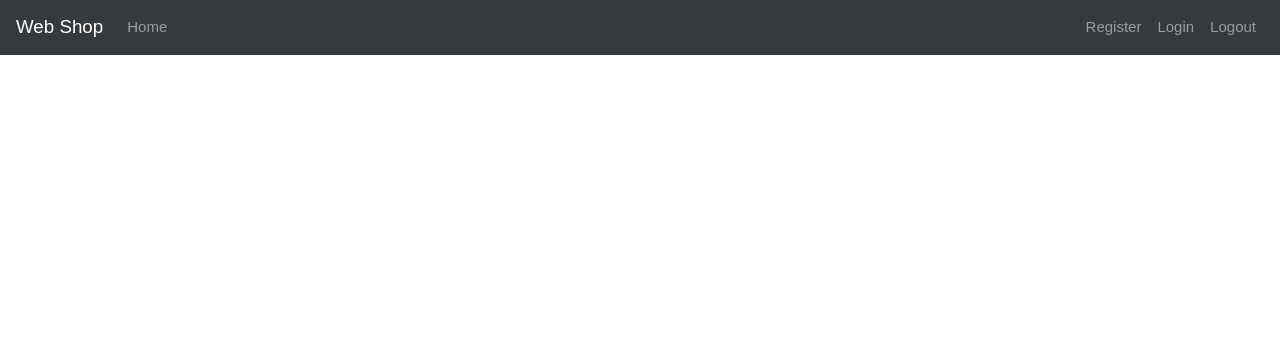
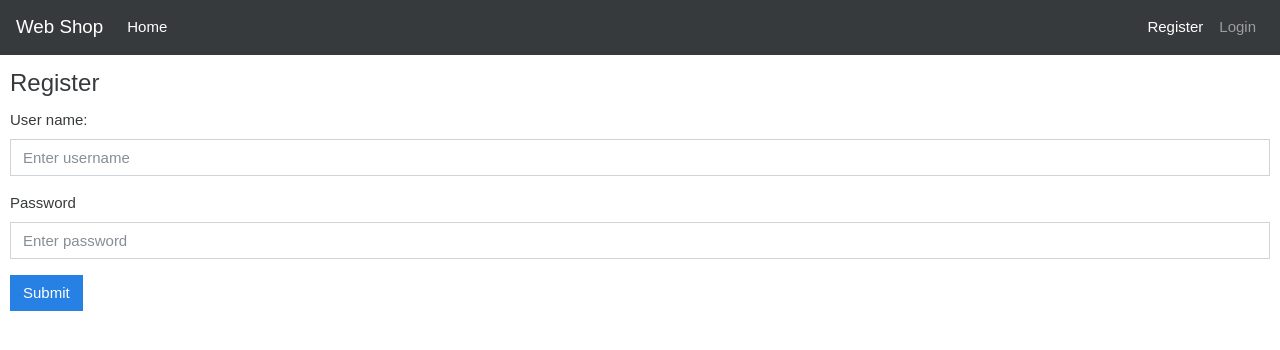
Before and after one commit to andreybozhkov/web-shop, a React (Create React App) app: page /register in a window 1280 px wide. Shown: the top 350 px of the page. Built offline with nearby package versions, Linux system fonts and the light colour scheme.

Commit message:
ADDED register login logout functionality

```diff
--- a/src/App.js
+++ b/src/App.js
@@ -3,15 +3,40 @@ import {Route} from 'react-router-dom';
 
 import Home from './components/home/Home';
 import Header from './components/common/Header';
+import RegisterForm from './components/user/RegisterForm';
+import Logout from './components/user/Logout';
+import LoginForm from './components/user/LoginForm';
 
 class App extends Component {
+  constructor(props){
+    super(props);
+
+    this.state = { isLoggedIn: false };
+
+    this.loggedInChecker = this.loggedInChecker.bind(this);
+  }
+
+  componentDidMount() {
+    this.loggedInChecker();
+  }
+
+  loggedInChecker() {
+    if (sessionStorage.authtoken) {
+      this.setState({ isLoggedIn: true });
+    }
+    else if (!sessionStorage.authtoken) {
+      this.setState({ isLoggedIn: false });
+    }
+  }
+
   render() {
     return (
       <div>
-        <Header />
-        <div>
-          <Route path='/' exact component={Home}/>
-        </div>
+        <Header isLoggedIn={this.state.isLoggedIn} />
+        <Route path='/' exact component={Home}/>
+        <Route path='/register' exact render={(props) => <RegisterForm {...props} handleLoginProp={this.loggedInChecker} />} />
+        <Route path='/login' exact render={(props) => <LoginForm {...props} handleLoginProp={this.loggedInChecker} />} />
+        <Route path='/logout' render={(props) => <Logout {...props} handleLogoutProp={this.loggedInChecker} />} />
       </div>
     );
   }
--- a/src/components/common/Header.jsx
+++ b/src/components/common/Header.jsx
@@ -1,11 +1,13 @@
 import React, {Component} from 'react';
+import {NavLink} from 'react-router-dom';
+import {Link} from 'react-router-dom';
 import '../../style/header.css';
 
 export default class Header extends Component {
     render() {
         return (
             <nav className="navbar navbar-expand-lg navbar-dark bg-dark">
-                <a className="navbar-brand" href="/">Web Shop</a>
+                <NavLink className="navbar-brand" to="/">Web Shop</NavLink>
                 <button className="navbar-toggler" type="button" data-toggle="collapse" data-target="#navbarColor02" aria-controls="navbarColor02" aria-expanded="false" aria-label="Toggle navigation">
                     <span className="navbar-toggler-icon"></span>
                 </button>
@@ -13,21 +15,21 @@ export default class Header extends Component {
                 <div className="collapse navbar-collapse" id="navbarColor02">
                     <ul className="navbar-nav mr-auto">
                         <li className="nav-item">
-                            <a className="nav-link" href="/">Home</a>
+                            <NavLink className="nav-link" to="/">Home</NavLink>
                         </li>
                     </ul>
                 </div>
 
                 <ul className="navbar-nav mr-auto authentication">
-                    <li className="nav-item">
-                        <a className="nav-link" href="/register">Register</a>
-                    </li>
-                    <li className="nav-item">
-                        <a className="nav-link" href="/login">Login</a>
-                    </li>
-                    <li className="nav-item">
-                        <a className="nav-link" href="/logout">Logout</a>
-                    </li>
+                    {this.props.isLoggedIn === false && <li className="nav-item">
+                        <NavLink className="nav-link" to="/register">Register</NavLink>
+                    </li>}
+                    {this.props.isLoggedIn === false && <li className="nav-item">
+                        <NavLink className="nav-link" to="/login">Login</NavLink>
+                    </li>}
+                    {this.props.isLoggedIn === true && <li className="nav-item">
+                        <Link className="nav-link" to="/logout">Logout</Link>
+                    </li>}
                 </ul>
             </nav>
         )
--- /dev/null
+++ b/src/components/user/LoginForm.jsx
@@ -0,0 +1,57 @@
+import React, {Component} from 'react';
+import '../../style/forms.css';
+
+import requester from '../../services/requester';
+
+export default class LoginForm extends Component {
+    constructor(props) {
+        super(props);
+
+        this.state = {
+            username: '',
+            password: ''
+        }
+
+        this.handleChange = this.handleChange.bind(this);
+        this.handleSubmit = this.handleSubmit.bind(this);
+    }
+
+    handleChange(event) {
+        this.setState({ [event.target.name]: event.target.value });
+    }
+
+    handleSubmit(event) {
+        event.preventDefault();
+        let userData = {
+            'username': this.state.username,
+            'password': this.state.password
+        }
+        requester.post('user', 'login', 'basic', userData)
+            .then(res => {
+                sessionStorage.setItem('authtoken', res._kmd.authtoken);
+            })
+            .then(() => {
+                this.props.handleLoginProp();
+                this.props.history.push('/');
+            });
+    }
+
+    render() {
+        return (
+            <form className="form-marginator" onSubmit={this.handleSubmit}>
+                <fieldset>
+                    <legend>Login</legend>
+                    <div className="form-group">
+                        <label>User name:</label>
+                        <input type="text" className="form-control" id="username" name="username" placeholder="Enter username" onChange={this.handleChange}/>
+                    </div>
+                    <div className="form-group">
+                        <label>Password</label>
+                        <input type="password" className="form-control" id="password" name="password" placeholder="Enter password" onChange={this.handleChange}/>
+                    </div>
+                    <button type="submit" className="btn btn-primary">Submit</button>
+                </fieldset>
+            </form>
+        );
+    }
+}
--- /dev/null
+++ b/src/components/user/Logout.jsx
@@ -0,0 +1,19 @@
+import React, {Component} from 'react';
+import {Link} from 'react-router-dom';
+import requester from '../../services/requester';
+
+export default class Logout extends Component {
+    logout = () => {
+        requester.post('user', '_logout', 'kinvey')
+            .then(res => sessionStorage.removeItem('authtoken'))
+            .then(res1 => {
+                this.props.handleLogoutProp();
+                this.props.history.push('/');
+            });
+    }
+
+    render = () => {
+        this.logout();
+        return <Link to='/' />
+    }
+}
--- /dev/null
+++ b/src/components/user/RegisterForm.jsx
@@ -0,0 +1,57 @@
+import React, {Component} from 'react';
+import '../../style/forms.css';
+
+import requester from '../../services/requester';
+
+export default class RegisterForm extends Component {
+    constructor(props) {
+        super(props);
+
+        this.state = {
+            username: '',
+            password: ''
+        }
+
+        this.handleChange = this.handleChange.bind(this);
+        this.handleSubmit = this.handleSubmit.bind(this);
+    }
+
+    handleChange(event) {
+        this.setState({ [event.target.name]: event.target.value });
+    }
+
+    handleSubmit(event) {
+        event.preventDefault();
+        let userData = {
+            'username': this.state.username,
+            'password': this.state.password
+        }
+        requester.post('user', '', 'basic', userData)
+            .then(res => {
+                sessionStorage.setItem('authtoken', res._kmd.authtoken);
+            })
+            .then(() => {
+                this.props.handleLoginProp();
+                this.props.history.push('/');
+            });
+    }
+
+    render() {
+        return (
+            <form className="form-marginator" onSubmit={this.handleSubmit}>
+                <fieldset>
+                    <legend>Register</legend>
+                    <div className="form-group">
+                        <label>User name:</label>
+                        <input type="text" className="form-control" id="username" name="username" placeholder="Enter username" onChange={this.handleChange}/>
+                    </div>
+                    <div className="form-group">
+                        <label>Password</label>
+                        <input type="password" className="form-control" id="password" name="password" placeholder="Enter password" onChange={this.handleChange}/>
+                    </div>
+                    <button type="submit" className="btn btn-primary">Submit</button>
+                </fieldset>
+            </form>
+        );
+    }
+}
--- /dev/null
+++ b/src/style/forms.css
@@ -0,0 +1,3 @@
+.form-marginator{
+    margin: 10px;
+}
```
